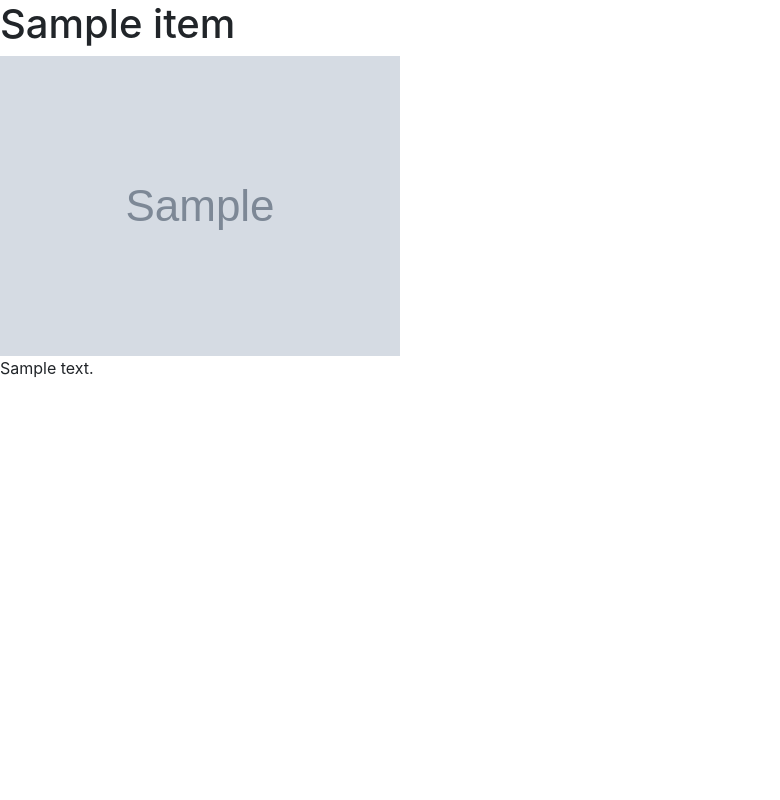
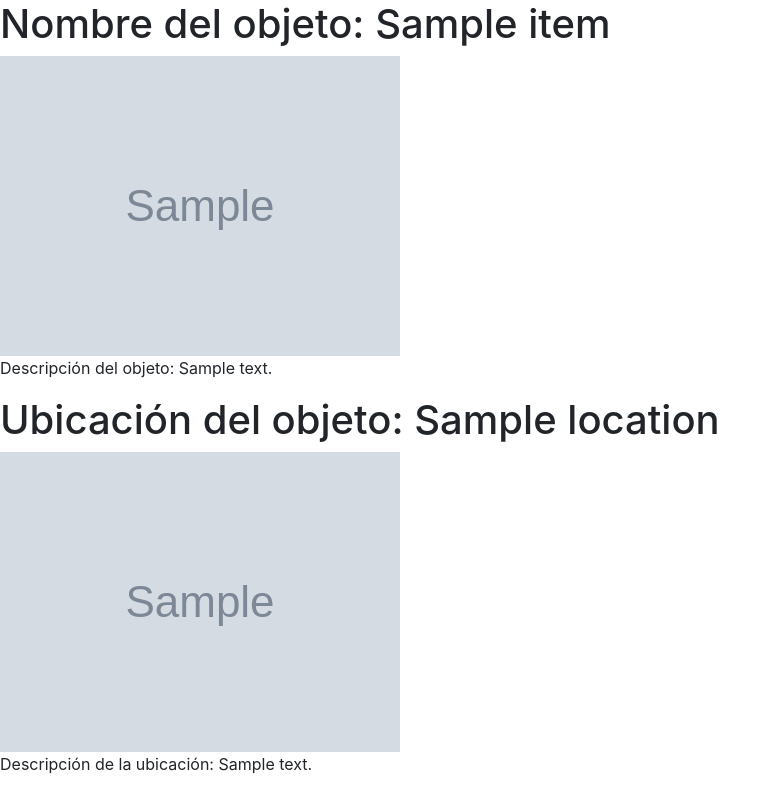
Before and after one commit to abellna/despistai, a Flask app: template app/templates/view-item.html in a window 1280 px wide. Shown: the whole page, without its empty margins (0-780 px from the left). Run offline with Flask 3, Linux system fonts and the light colour scheme; the template is opened without the code that fills it: values named after a table or form of the project are taken from there, others are empty; tables that the repository leaves empty hold one stand-in row (Sample ...).

Commit message:
Cambios realizados:
Mostramos el lugar vinculado al crear el objeto

```diff
--- a/app/templates/view-item.html
+++ b/app/templates/view-item.html
@@ -7,9 +7,12 @@
     <title>Objeto: {{item.itemName}}</title>
 </head>
 <body>
-    <h1>{{item.itemName}}</h1>
+    <h1>Nombre del objeto: {{item.itemName}}</h1>
     <img src="{{ url_for('static', filename='uploads/items/' + item.itemImage) }}" alt="Imagen del objeto" style="max-width: 100%; height: auto;">
-    <p>{{item.itemDescription}}</p>
+    <p>Descripción del objeto: {{item.itemDescription}}</p>
+    <h1>Ubicación del objeto: {{location.nameLocation}}</h1>
+    <img src="{{ url_for('static', filename='uploads/locations/' + location.imageLocation) }}" alt="Imagen de la ubicación" style="max-width: 100%; height: auto;">
+    <p>Descripción de la ubicación: {{location.descLocation}}</p>
     <script src="https://code.jquery.com/jquery-3.3.1.slim.min.js" integrity="sha384-q8i/X+965DzO0rT7abK41JStQIAqVgRVzpbzo5smXKp4YfRvH+8abtTE1Pi6jizo" crossorigin="anonymous"></script>
     <script src="https://cdn.jsdelivr.net/npm/popper.js@1.14.7/dist/umd/popper.min.js" integrity="sha384-UO2eT0CpHqdSJQ6hJty5KVphtPhzWj9WO1clHTMGa3JDZwrnQq4sF86dIHNDz0W1" crossorigin="anonymous"></script>
     <script src="https://cdn.jsdelivr.net/npm/bootstrap@4.3.1/dist/js/bootstrap.min.js" integrity="sha384-JjSmVgyd0p3pXB1rRibZUAYoIIy6OrQ6VrjIEaFf/nJGzIxFDsf4x0xIM+B07jRM" crossorigin="anonymous"></script>
--- a/run.py
+++ b/run.py
@@ -1,5 +1,6 @@
 from flask import render_template, request, jsonify
 from sqlalchemy.exc import SQLAlchemyError
+from sqlalchemy import select
 from app import create_app, db
 from app.models import Item, Location
 from werkzeug.utils import secure_filename
@@ -55,14 +56,10 @@ def guardar_item():
     db.session.add(new_item)
     db.session.commit()
 
-    jsonify({'success': True,
-                'item_id': new_item.id,
-                'itemName': new_item.itemName,
-                'itemImage': new_item.itemImage,
-                'itemDescription': new_item.itemDescription,
-                'location_id': new_item.location_id}), 201
+    selectLocation = select(Location).where(Location.id == idLocation)
+    resultLocation = db.session.execute(selectLocation).scalar_one_or_none()
 
-    return render_template('view-item.html', item=new_item)
+    return render_template('view-item.html', item=new_item, location=resultLocation)
 
 @app.route('/crear-ubicacion', methods=['POST'])
 def crear_ubicacion():
```
